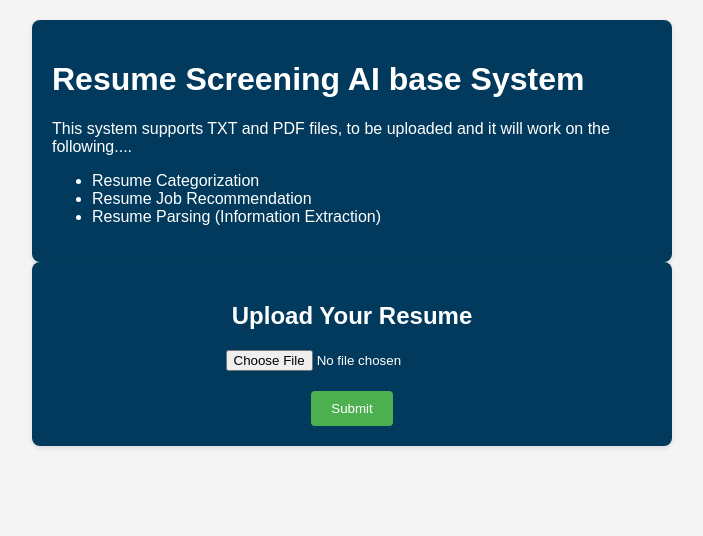
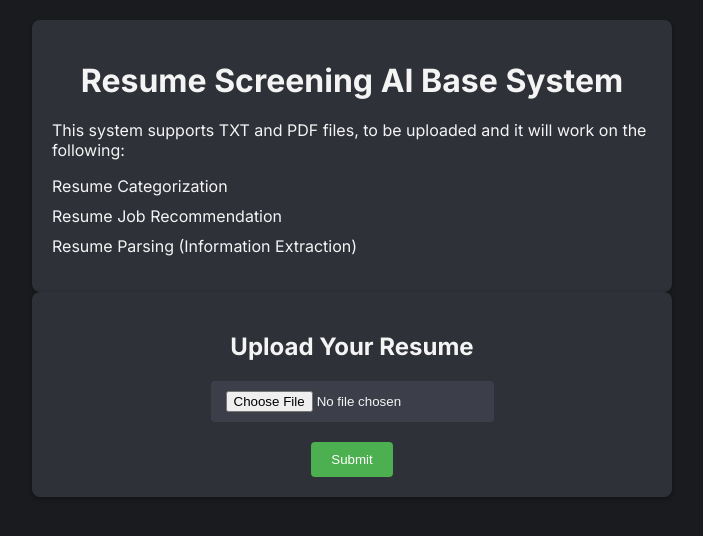
Before and after one commit to HussianRaza/job_recommend_flask, a Flask app: page / in a window 1280 px wide. Shown: the top 536 px of the page, without its empty margins (288-991 px from the left). Run offline with Flask 3, Linux system fonts and the light colour scheme; parts of the project's set-up code (start-up, migrations or seed data) failed here and were passed over.

Commit message:
initial commit

```diff
--- a/templates/resume.html
+++ b/templates/resume.html
@@ -1,27 +1,28 @@
+
 <!DOCTYPE html>
-<html lang="en">
-
+<html lang="en" class="dark">
 <head>
     <meta charset="UTF-8">
     <meta name="viewport" content="width=device-width, initial-scale=1.0">
     <title>Resume Category Prediction</title>
     <style>
+        @import url('https://fonts.googleapis.com/css2?family=Inter:wght@400;500;600;700&display=swap');
     body {
-            font-family: Arial, sans-serif;
-            background-color: #f4f4f4;
-            color: #333;
+        font-family: 'Inter', sans-serif;
+        background-color: #1a1b1e;
+        color: #f4f4f4;
     }
 
     .container {
         max-width: 600px;
         margin: auto;
         padding: 20px;
-            background-color: #fff;
+        background-color: #2e3138;
         border-radius: 8px;
-            box-shadow: 0 2px 5px rgba(0, 0, 0, 0.1);
+        box-shadow: 0 2px 5px rgba(0, 0, 0, 0.3);
     }
 
-        h2 {
+    h1, h2 {
         text-align: center;
         margin-bottom: 20px;
     }
@@ -34,6 +35,11 @@
 
     input[type="file"] {
         margin-bottom: 20px;
+        background-color: #3c3f4a;
+        color: #f4f4f4;
+        border: none;
+        padding: 10px 15px;
+        border-radius: 4px;
     }
 
     input[type="submit"] {
@@ -49,72 +55,71 @@
     input[type="submit"]:hover {
         background-color: #45a049;
     }
+
+    ul {
+        list-style-type: none;
+        padding: 0;
+    }
+
+    li {
+        margin-bottom: 10px;
+    }
+
+    p {
+        margin-bottom: 10px;
+    }
 </style>
 </head>
-
 <body>
-    <div class="container" style="margin-top:20px;background:#013a5c;color:white;"">
-
-        <h1 class="text center">Resume Screening AI base System</h1>
-        <p>This system supports TXT and PDF files, to be uploaded and it will work on the following....</p>
+    <div class="container" style="margin-top:20px;">
+        <h1>Resume Screening AI Base System</h1>
+        <p>This system supports TXT and PDF files, to be uploaded and it will work on the following:</p>
         <ul>
             <li>Resume Categorization</li>
             <li>Resume Job Recommendation</li>
             <li>Resume Parsing (Information Extraction)</li>
         </ul>
-
-
     </div>
-    <div class="container" style="background:#013a5c;color:white;">
+    <div class="container">
         <h2>Upload Your Resume</h2>
         <form action="/pred" method="post" enctype="multipart/form-data">
             <input type="file" name="resume" accept=".pdf, .txt" required>
             <input type="submit" value="Submit">
         </form>
-
-
     {% if message %}
-        <p class="text-center">{{message}}</p>
+    <p class="text-center">{{ message }}</p>
     {% endif %}
 
     {% if predicted_category %}
-        <br>
     <hr>
-        <br>
-        <p class="text-center"><b><strong>Category:</strong></b> {{predicted_category}}</p>
-        <p class="text-center"><b><strong>Recommended Job:</strong></b> {{recommended_job}}</p>
-        <br>
+    <p><b>Category:</b> {{ predicted_category }}</p>
+    <p><b>Recommended Job:</b> {{ recommended_job }}</p>
     <hr>
-        <h1 class="text-center">Extracted Information</h1>
-        <p class="text-center"><b><strong>Name:</strong></b> {{name}}</p>
-        <p class="text-center"><b><strong>Phone No:</strong></b> {{phone}}</p>
-        <p class="text-center"><b><strong>Email:</strong></b> {{email}}</p>
+    <h2>Extracted Information</h2>
+    <p><b>Name:</b> {{ name }}</p>
+    <p><b>Phone No:</b> {{ phone }}</p>
+    <p><b>Email:</b> {{ email }}</p>
     {% if extracted_skills %}
-        <p class="text-center"><b><strong>Skills</strong></b></p>
-        <ul class="list-unstyled text-center">
+    <p><b>Skills</b></p>
+    <ul>
         {% for skill in extracted_skills %}
         <li>{{ skill }}</li>
         {% endfor %}
     </ul>
     {% else %}
-        <p class="text-center">No skills founds.........</p>
-        <br>
+    <p>No skills found.</p>
+    {% endif %}
     {% if extracted_education %}
-        <h1 class="text-center">Education:</h1>
-        <ul class="list-unstyled text-center">
+    <h2>Education</h2>
+    <ul>
         {% for edu in extracted_education %}
         <li>{{ edu }}</li>
         {% endfor %}
     </ul>
     {% else %}
-        <p class="text-center">No Education founds.........</p>
-        <br>
+    <p>No education found.</p>
     {% endif %}
     {% endif %}
-        {% endif %}
-
 </div>
-
 </body>
-
 </html>
```
Also changed, not shown: 1 other file. Lines whose indentation alone changed are shown as unchanged.
